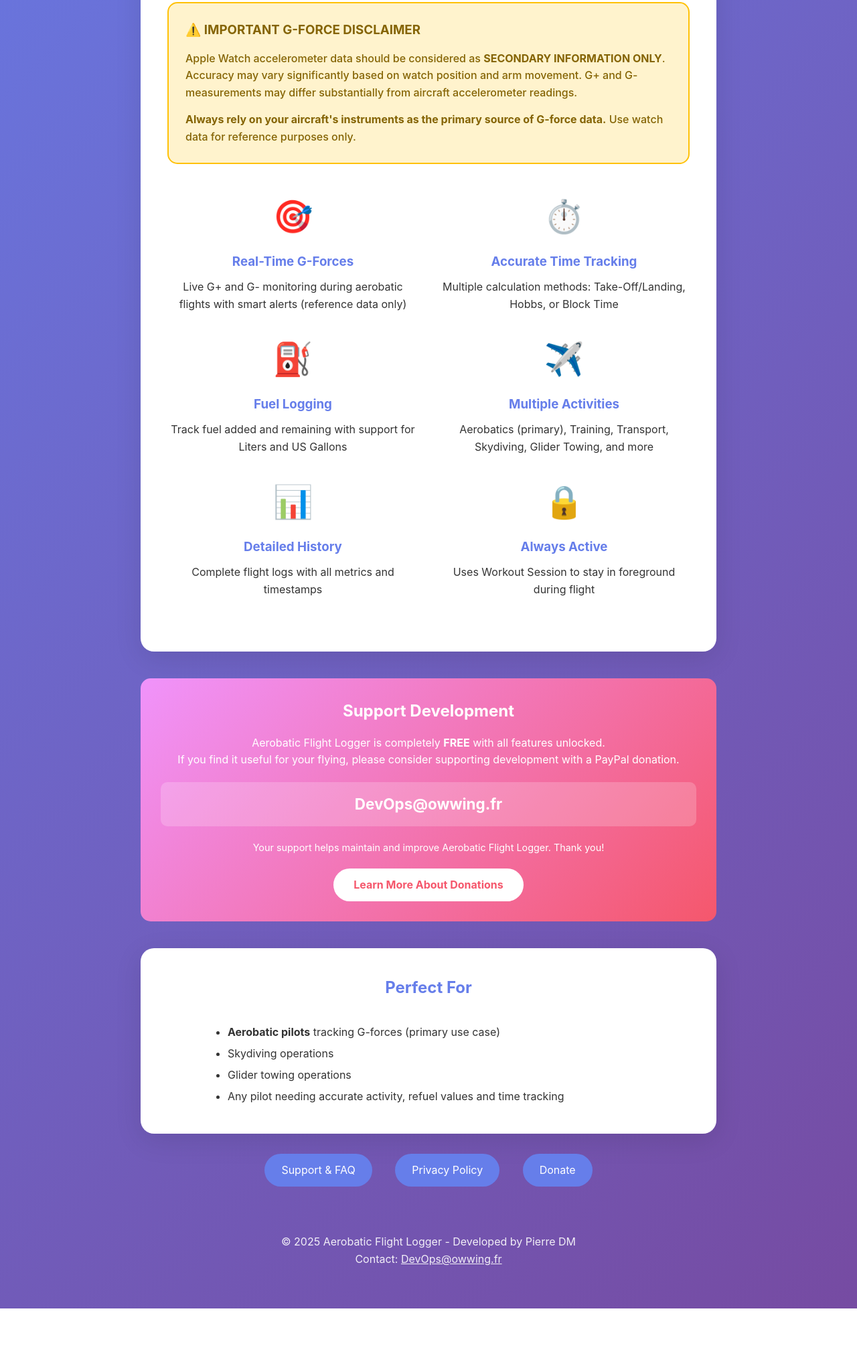
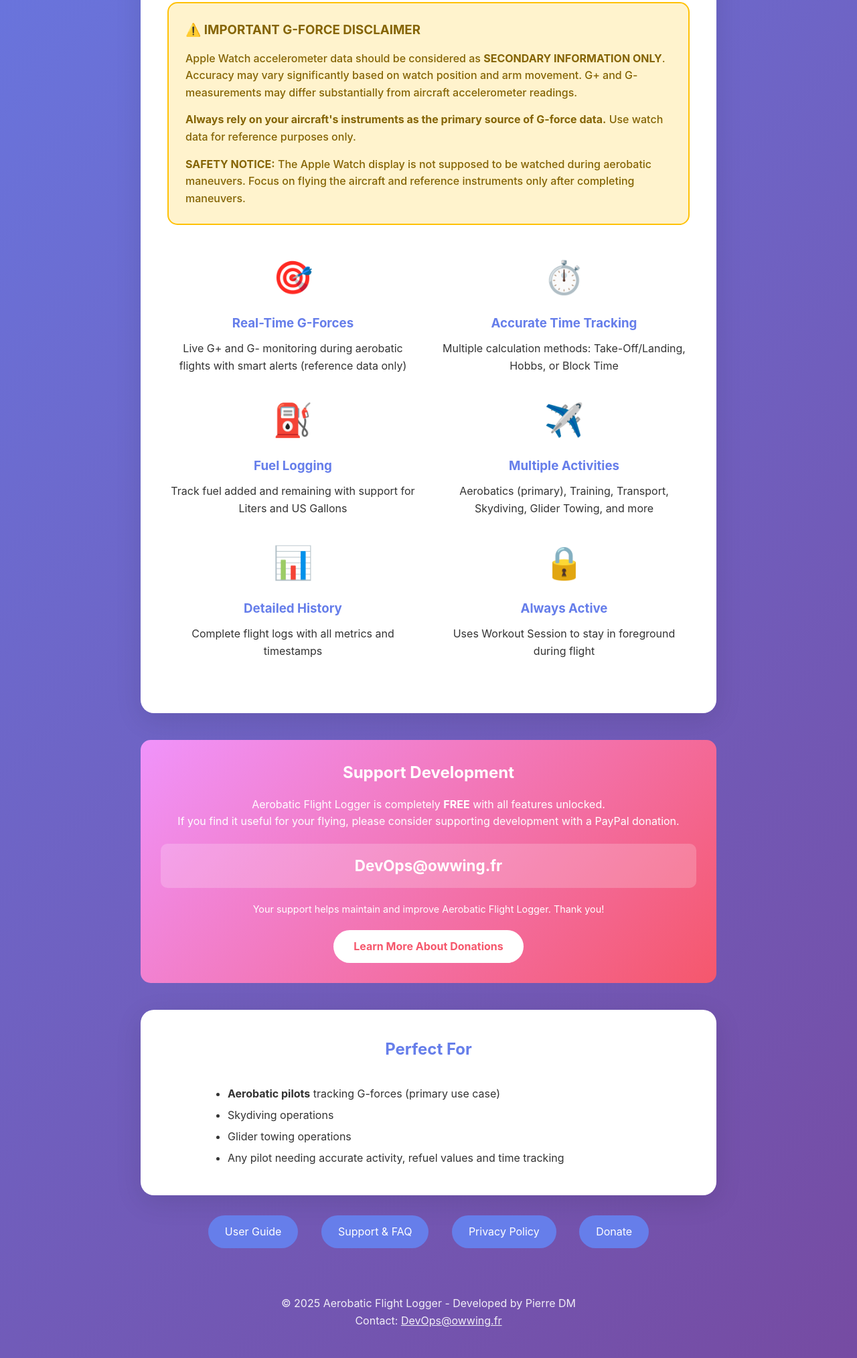
Before and after one commit to pierredmfly/pierredmfly.github.io, a plain HTML site: page index.html in a window 1280 px wide. Shown: the part 814-2842 px from the top of the page at 67% size. Before the commit the page ends 2768 px from the top, so only its background shows below. Drawn offline with Linux system fonts and the light colour scheme.

Commit message:
Update index.html

```diff
--- a/index.html
+++ b/index.html
@@ -160,6 +160,7 @@
                 <h3>⚠️ IMPORTANT G-FORCE DISCLAIMER</h3>
                 <p>Apple Watch accelerometer data should be considered as <strong>SECONDARY INFORMATION ONLY</strong>. Accuracy may vary significantly based on watch position and arm movement. G+ and G- measurements may differ substantially from aircraft accelerometer readings.</p>
                 <p style="margin-top:15px;"><strong>Always rely on your aircraft's instruments as the primary source of G-force data.</strong> Use watch data for reference purposes only.</p>
+                <p style="margin-top:15px;"><strong>SAFETY NOTICE:</strong> The Apple Watch display is not supposed to be watched during aerobatic maneuvers. Focus on flying the aircraft and reference instruments only after completing maneuvers.</p>
             </div>
 
             <div class="features">
@@ -228,6 +229,7 @@
         </div>
 
         <div class="nav-links">
+            <a href="userguide.html">User Guide</a>
             <a href="support.html">Support & FAQ</a>
             <a href="privacy.html">Privacy Policy</a>
             <a href="donate.html">Donate</a>
```
